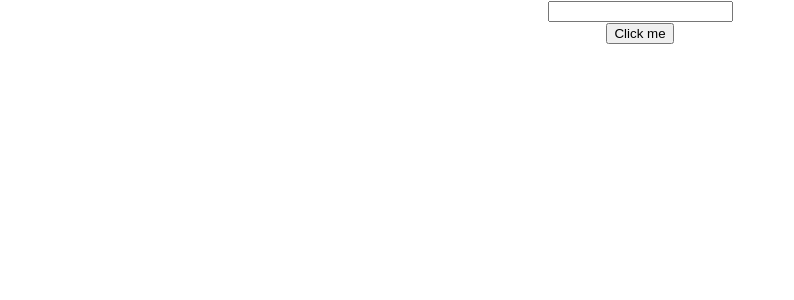
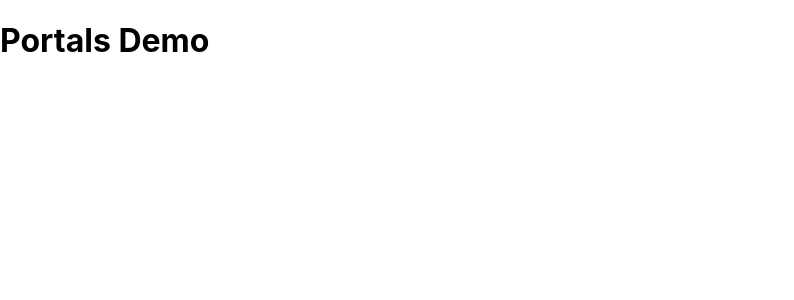
Before and after one commit to nihalshanp/learning-react, a React (Create React App) app: page / in a window 1280 px wide. Shown: the top 300 px of the page, without its empty margins (0-794 px from the left). Built offline with nearby package versions, Linux system fonts and the light colour scheme.

Commit message:
learned about portals

```diff
--- a/public/index.html
+++ b/public/index.html
@@ -29,6 +29,7 @@
   <body>
     <noscript>You need to enable JavaScript to run this app.</noscript>
     <div id="root"></div>
+    <div id="portal-root"></div>
     <!--
       This HTML file is a template.
       If you open it directly in the browser, you will see an empty page.
--- a/src/App.js
+++ b/src/App.js
@@ -2,15 +2,13 @@
 import './App.css';
 //import RefDemo from './Component/RefDemo'
 //import ParInp from './Component/ParInp'
-import FRRefPar from './Component/FRRefPar'
+import Portals from './Component/PortalDemo'
 
 class App extends Component {
   render(){
   return (
     <div className="App">
-        {/*<RefDemo/>
-        <ParInp/>*/}
-        <FRRefPar/>
+        <Portals/>
     </div>
   );
   }
--- /dev/null
+++ b/src/Component/PortalDemo.js
@@ -0,0 +1,10 @@
+import React from 'react'
+import ReactDOM from 'react-dom'
+const Portals = () => {
+  return ReactDOM.createPortal(
+    <h1>  Portals Demo </h1>,
+    document.getElementById('portal-root')
+    )
+}
+
+export default Portals;
```
Also changed, not shown: public/manifest.json.
